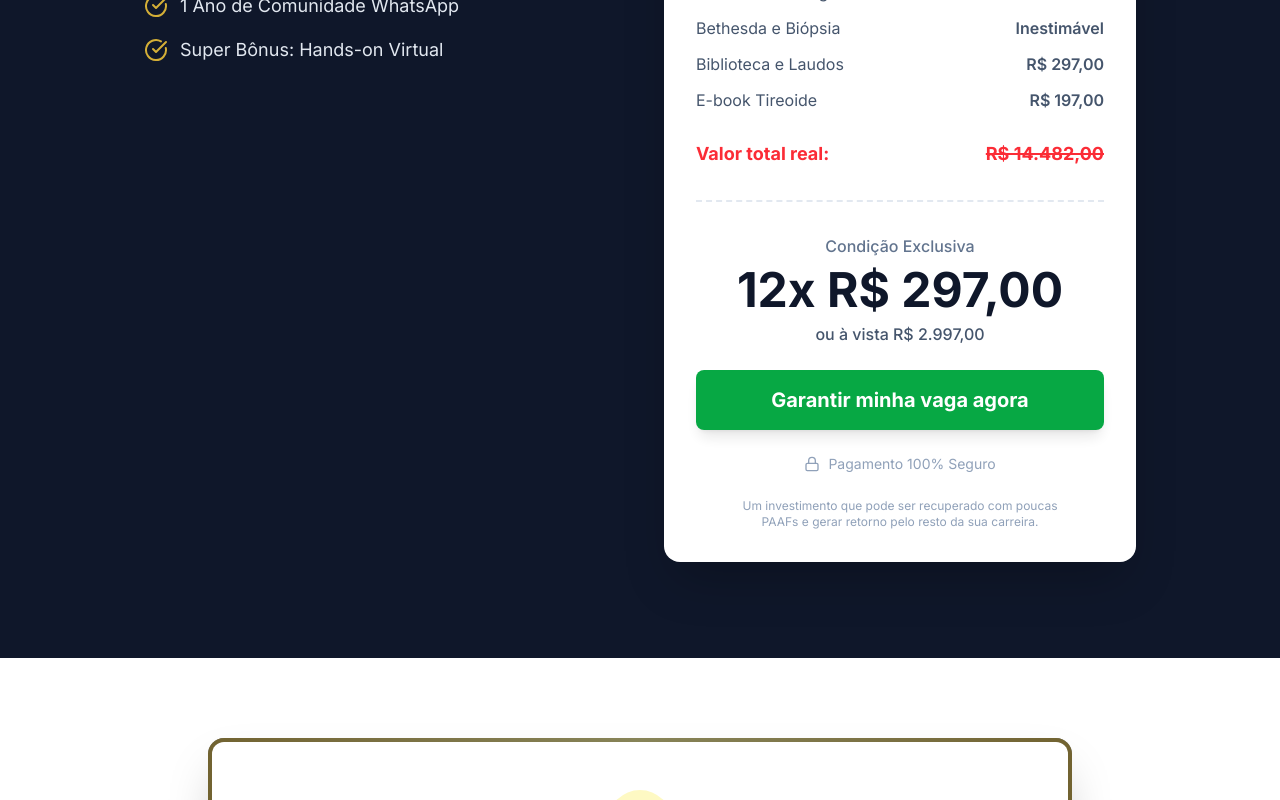
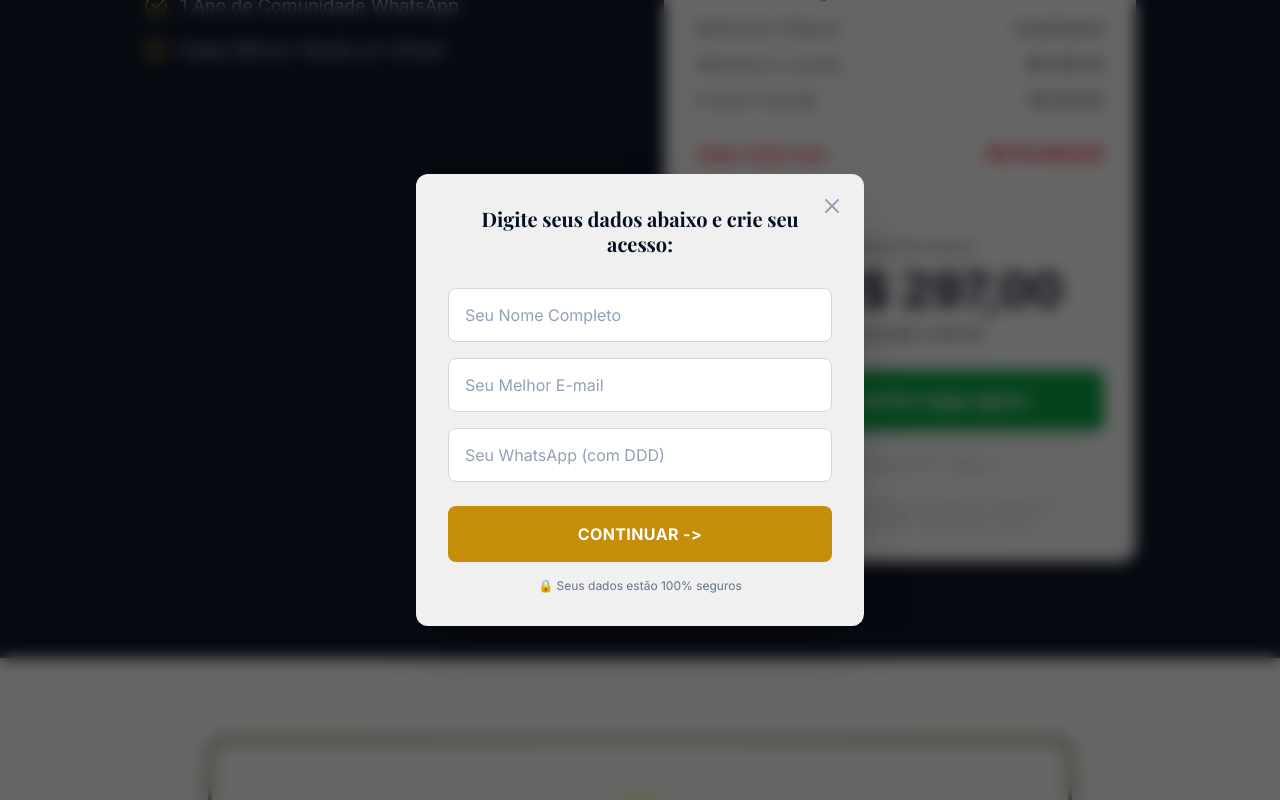
Before and after one commit to ZeferLAB/curso-tireoide, a Next.js app: page / in a window 1280 px wide. Both pictures are taken after a click on the button "Garantir minha vaga agora". Shown: the part 10377-11177 px from the top of the page. Built offline with nearby package versions, Linux system fonts and the light colour scheme; a web font is replaced by a local one.

Commit message:
Atualizando site - pag checkout

```diff
--- /dev/null
+++ b/app/components/checkout-modal.tsx
@@ -0,0 +1,123 @@
+'use client';
+
+import { X } from 'lucide-react';
+import { useState } from 'react';
+
+interface CheckoutModalProps {
+    isOpen: boolean;
+    onClose: () => void;
+    checkoutUrl: string;
+}
+
+export function CheckoutModal({ isOpen, onClose, checkoutUrl }: CheckoutModalProps) {
+    const [isLoading, setIsLoading] = useState(false);
+    const [formData, setFormData] = useState({
+        name: '',
+        email: '',
+        phone: ''
+    });
+
+    if (!isOpen) return null;
+
+    const handleSubmit = async (e: React.FormEvent) => {
+        e.preventDefault();
+        setIsLoading(true);
+
+        // Simulator of lead capture/processing
+        // In a real app, you would send this data to your API/CRM here
+        console.log('Lead Capturado:', formData);
+
+        // Simulate a small delay for better UX
+        setTimeout(() => {
+            window.open(checkoutUrl, '_blank');
+            setIsLoading(false);
+            onClose();
+        }, 800);
+    };
+
+    const handleChange = (e: React.ChangeEvent<HTMLInputElement>) => {
+        setFormData(prev => ({
+            ...prev,
+            [e.target.name]: e.target.value
+        }));
+    };
+
+    return (
+        <div className="fixed inset-0 z-50 flex items-center justify-center px-4">
+            {/* Backdrop with blurry effect */}
+            <div
+                className="absolute inset-0 bg-black/60 backdrop-blur-sm transition-opacity"
+                onClick={onClose}
+            ></div>
+
+            {/* Modal Card */}
+            <div className="relative bg-[#F0F0F0] rounded-xl shadow-2xl w-full max-w-md p-8 animate-in fade-in zoom-in duration-200">
+                {/* Close Button */}
+                <button
+                    onClick={onClose}
+                    className="absolute top-4 right-4 text-slate-400 hover:text-slate-600 transition-colors p-1"
+                >
+                    <X className="w-6 h-6" />
+                </button>
+
+                {/* Header */}
+                <div className="text-center mb-8">
+                    <h3 className="text-xl font-bold text-[#041021] leading-tight">
+                        Digite seus dados abaixo e crie seu acesso:
+                    </h3>
+                </div>
+
+                {/* Form */}
+                <form onSubmit={handleSubmit} className="space-y-4">
+                    <div>
+                        <input
+                            required
+                            type="text"
+                            name="name"
+                            placeholder="Seu Nome Completo"
+                            value={formData.name}
+                            onChange={handleChange}
+                            className="w-full px-4 py-3.5 rounded-lg border border-gray-300 focus:border-[#C68D08]/50 focus:ring-2 focus:ring-[#C68D08]/20 outline-none transition-all placeholder:text-slate-400 text-slate-800 bg-white"
+                        />
+                    </div>
+
+                    <div>
+                        <input
+                            required
+                            type="email"
+                            name="email"
+                            placeholder="Seu Melhor E-mail"
+                            value={formData.email}
+                            onChange={handleChange}
+                            className="w-full px-4 py-3.5 rounded-lg border border-gray-300 focus:border-[#C68D08]/50 focus:ring-2 focus:ring-[#C68D08]/20 outline-none transition-all placeholder:text-slate-400 text-slate-800 bg-white"
+                        />
+                    </div>
+
+                    <div>
+                        <input
+                            required
+                            type="tel"
+                            name="phone"
+                            placeholder="Seu WhatsApp (com DDD)"
+                            value={formData.phone}
+                            onChange={handleChange}
+                            className="w-full px-4 py-3.5 rounded-lg border border-gray-300 focus:border-[#C68D08]/50 focus:ring-2 focus:ring-[#C68D08]/20 outline-none transition-all placeholder:text-slate-400 text-slate-800 bg-white"
+                        />
+                    </div>
+
+                    <button
+                        type="submit"
+                        disabled={isLoading}
+                        className="w-full bg-[#C68D08] hover:bg-[#a37406] text-white font-bold py-4 rounded-lg mt-6 uppercase tracking-wide transition-all hover:shadow-lg disabled:opacity-70 disabled:cursor-not-allowed flex items-center justify-center gap-2"
+                    >
+                        {isLoading ? 'Processando...' : 'CONTINUAR ->'}
+                    </button>
+
+                    <p className="text-center text-xs text-slate-500 mt-4 flex items-center justify-center gap-1">
+                        🔒 Seus dados estão 100% seguros
+                    </p>
+                </form>
+            </div>
+        </div>
+    );
+}
--- a/app/components/section-offer.tsx
+++ b/app/components/section-offer.tsx
@@ -1,8 +1,12 @@
 'use client';
 
 import { CheckCircle, Lock } from 'lucide-react';
+import { useState } from 'react';
+import { CheckoutModal } from './checkout-modal';
 
 export function OfferSection() {
+    const [isModalOpen, setIsModalOpen] = useState(false);
+
     const deliverables = [
         "Acesso Imediato à Academia",
         "Drive de Protocolos",
@@ -24,6 +28,12 @@ export function OfferSection() {
 
     return (
         <section id="oferta" className="bg-navy py-24 text-white">
+            <CheckoutModal
+                isOpen={isModalOpen}
+                onClose={() => setIsModalOpen(false)}
+                checkoutUrl="https://pay.hotmart.com/SEU_LINK_AQUI"
+            />
+
             <div className="container mx-auto px-4 max-w-5xl">
                 <div className="text-center mb-16">
                     <h2 className="text-3xl lg:text-5xl font-serif font-bold text-white mb-6">
@@ -75,7 +85,7 @@ export function OfferSection() {
                             </div>
 
                             <button
-                                onClick={() => window.open('https://pay.hotmart.com/SEU_LINK_AQUI', '_blank')}
+                                onClick={() => setIsModalOpen(true)}
                                 className="w-full bg-green-600 hover:bg-green-700 text-white font-bold py-4 rounded-lg text-xl shadow-lg hover:shadow-xl transition-all duration-300 animate-pulse"
                             >
                                 Garantir minha vaga agora
```
